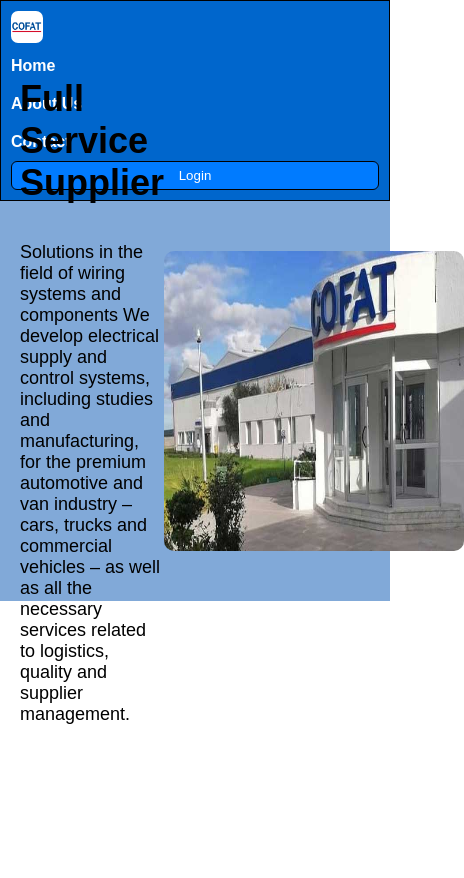
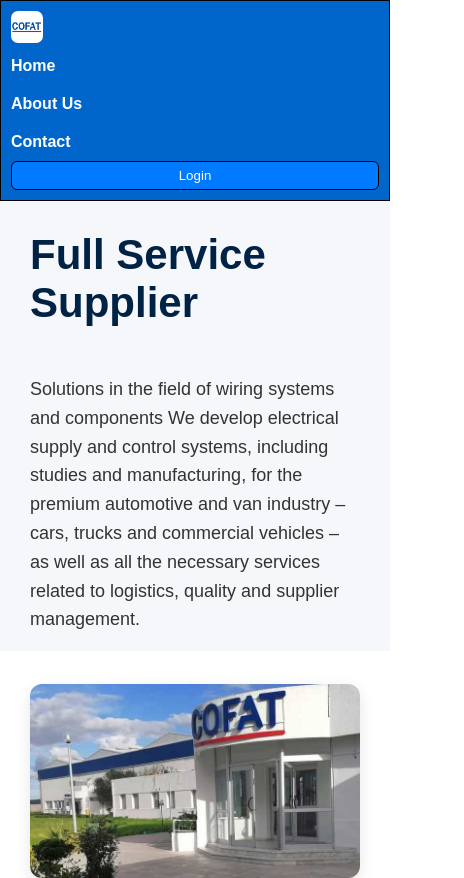
Before and after one commit to Feres-Cherif/cofat-intern-project, an Angular app in the folder cofat-playground/: page / in a window 390 px wide. Shown: the whole page, 464 px wide, since content can reach past the window. Before the commit the page ends 844 px from the top, so only its background shows below. Built offline with nearby package versions, Linux system fonts and the light colour scheme.

Commit message:
style: update section component styles for improved layout and responsiveness

```diff
--- a/cofat-playground/src/app/components/Home/section/section.css
+++ b/cofat-playground/src/app/components/Home/section/section.css
@@ -2,37 +2,62 @@
     display: flex;
     align-items: center;
     justify-content: space-between;
-    background-color: #81a9d8;
-    height: 400px;
+    background-color: #f5f7fa;
     width: 100%;
-    padding: 20px;
+    height: 450px;
+    padding: 40px 80px;
 }
 
 .section-text {
     width: 50%;
+    max-width: 600px;
 }
+
 .section-text h1 {
     font-family: 'Poppins', sans-serif;
-    font-size: 36px;
-    margin-bottom: 20px;
+    font-size: 42px;
+    font-weight: 600;
+    color: #002244;
+    margin-bottom: 30px;
 }
+
 .section-text p {
     font-family: 'Poppins', sans-serif;
     font-size: 18px;
+    line-height: 1.6;
+    color: #333;
+    margin-bottom: 20px;
 }
 
-.section-text p:hover{
+.section-text p:hover {
     color: #004499;
-    cursor: pointer;
+    transition: color 0.3s ease;
+}
 
+.section-container img {
+    width: 45%;
+    height: 400;
+    border-radius: 12px;
+    box-shadow: 0 5px 15px rgba(0,0,0,0.1);
 }
-.section-container img {
-    height: 300px;
-    width: 300px;
-    border-radius: 10px;
+
+.section-container img:hover {
+    transform: scale(1.02);
+    transition: transform 0.3s ease;
 }
-img:hover{
-    cursor: pointer;
-    border: solid 2px black;
 
+@media (max-width: 768px) {
+    .section-container {
+        flex-direction: column;
+        padding: 30px;
+    }
+
+    .section-text {
+        width: 100%;
+        margin-bottom: 30px;
+    }
+
+    .section-container img {
+        width: 100%;
+    }
 }
```
